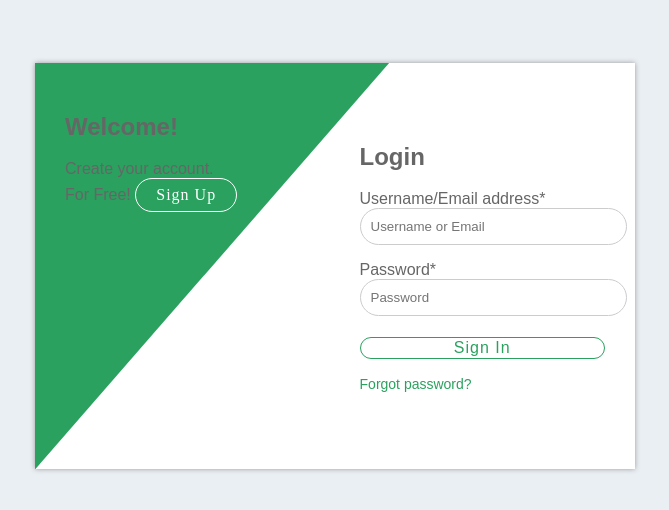
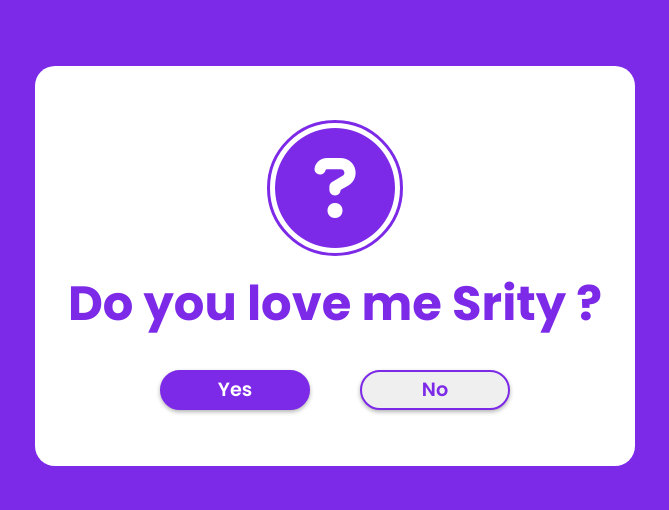
Before and after one commit to DeathSouL05X/mycrazythinking, a plain HTML site: page index.html in a window 1280 px wide. Shown: the part 134-644 px from the top of the page, without its empty margins (305-974 px from the left). Drawn offline with Linux system fonts and the light colour scheme.

Commit message:
Update index.html

```diff
--- a/index.html
+++ b/index.html
@@ -1,37 +1,104 @@
 <!DOCTYPE html>
 <html lang="en">
-
 <head>
     <meta charset="UTF-8">
     <meta http-equiv="X-UA-Compatible" content="IE=edge">
     <meta name="viewport" content="width=device-width, initial-scale=1.0">
-    <title>Sign In Form</title>
-    <link rel="stylesheet" href="styles.css">
+    <title>Smrity</title>
+    <link rel="stylesheet" href="https://cdnjs.cloudflare.com/ajax/libs/font-awesome/6.2.0/css/all.min.css">
+    <style>
+        @import url('https://fonts.googleapis.com/css2?family=Poppins:wght@600;700&display=swap');
+        * {
+            margin: 0;
+            padding: 0;
+            box-sizing: border-box;
+            font-family: 'Poppins', sans-serif;
+        }
+        *::selection {
+            background: #7d2ae8;
+            color: #fff;
+        }
+        body {
+            display: flex;
+            justify-content: center;
+            align-items: center;
+            min-height: 100vh;
+            background: #7d2ae8;
+        }
+        .wrapper {
+            position: relative;
+            width: 600px;
+            height: 400px;
+            background: #fff;
+            border-radius: 20px;
+            display: flex;
+            justify-content: center;
+            align-items: center;
+            flex-direction: column;
+        }
+        i {
+            font-size: 7.5em;
+            color: #7d2ae8;
+            border: 5px solid transparent;
+            outline: 3px solid #7d2ae8;
+            border-radius: 50%;
+        }
+        h2 {
+            font-size: 3em;
+            color: #7d2ae8;
+            margin: 15px 0;
+        }
+        .btn-group {
+            width: 100%;
+            height: 40px;
+            display: flex;
+            justify-content: center;
+            margin-top: 15px;
+        }
+        button {
+            position: absolute;
+            width: 150px;
+            height: inherit;
+            font-size: 1.2em;
+            color: #fff;
+            font-weight: 600;
+            border-radius: 30px;
+            border: 2px solid #7d2ae8;
+            outline: none;
+            cursor: pointer;
+            box-shadow: 0 2px 4px rgba(0, 0, 0, .3);
+        }
+        button:nth-child(1) {
+            margin-left: -200px;
+            background: #7d2ae8;
+        }
+        button:nth-child(2) {
+            margin-right: -200px;
+            color: #7d2ae8;
+        }
+    </style>
 </head>
-
-<body style="margin: 0; font-family: 'Poppins', Arial, Helvetica, sans-serif; font-size: 16px; font-weight: 400; color: #666666; background: #eaeff4;">
-
-    <div class="wrapper login" style="margin: 0 auto; width: 100%; max-width: 1140px; min-height: 100vh; display: flex; align-items: center; justify-content: center; flex-direction: column;">
-        <div class="container" style="position: relative; width: 100%; max-width: 600px; height: auto; display: flex; background: #ffffff; box-shadow: 0 0 5px #999999;">
-            <div class="col-left" style="padding: 30px; display: flex; width: 60%; clip-path: polygon(0 0, 0% 100%, 100% 0); background: #2aa15f;">
-                <div class="login-text">
-                    <h2>Welcome!</h2>
-                    <p>Create your account.<br>For Free! <a href="" class="btn" style="display: inline-block; font-family: 'Poppins'; padding: 7px 20px; font-size: 16px; letter-spacing: 1px; text-decoration: none; border-radius: 30px; color: #ffffff; outline: none; border: 1px solid #ffffff; box-shadow: inset 0 0 0 0 #ffffff; transition: .3s;" >Sign Up</a></p>
-                </div>
-            </div>
-            <div class="col-right" style="padding: 60px 30px; width: 50%; margin-left: -10%;">
-                <div class="login-form" style="position: relative; width: 100;">
-                    <h2>Login</h2>
-                    <form action="">
-                        <p> <label>Username/Email address<span>*</span></label> <input type="text" placeholder="Username or Email" required style="display: block; width: 100%; height: 35px; padding: 0 10px; outline: none; border: 1px solid #cccccc; border-radius: 30px;"></p>
-                        <p> <label>Password<span>*</span></label> <input type="password" placeholder="Password" required style="display: block; width: 100%; height: 35px; padding: 0 10px; outline: none; border: 1px solid #cccccc; border-radius: 30px;"></p>
-                        <p> <input type="submit" value="Sign In" style="display: inline-block; width: 100%; margin-top: 5px; color: #2aa15f; font-size: 16px; letter-spacing: 1px; cursor: pointer; background: transparent; border: 1px solid #2aa15f; border-radius: 30px; box-shadow: inset 0 0 0 0 #2aa15f; transition: .3s;"></p>
-                        <p> <a href="" style="color: #2aa15f; font-size: 14px; text-decoration: none;">Forgot password?</a></p>
-                    </form>
-                </div>
-            </div>
+<body>
+    <div class="wrapper">
+        <i class="fa-solid fa-circle-question"></i>
+        <h2 class="question">Do you love me Srity ?</h2>
+        <div class="btn-group">
+            <button class="yes-btn">Yes</button>
+            <button class="no-btn">No</button>
         </div>
     </div>
-</body>
+    <script>
+        const wrapper = document.querySelector('.wrapper');
+        const question = document.querySelector('.question');
+        const yesBtn = document.querySelector('.yes-btn');
+        const noBtn = document.querySelector('.no-btn');
+        const wrapperRect = wrapper.getBoundingClientRect();
+        const noBtnRect = noBtn.getBoundingClientRect();
 
-</html>
+        yesBtn.addEventListener('click', () => {
+            question.innerHTML = 'I Love You Too :)';
+        });
+
+        noBtn.addEventListener('mouseover', () => {
+            const i = Math.floor(Math.random() * (wrapperRect.width - noBtnRect.width)) + 1;
+            const j = Math.floor(Math.random() * (wrapperRect.height - noBtnRect.height)) + 1;
```
